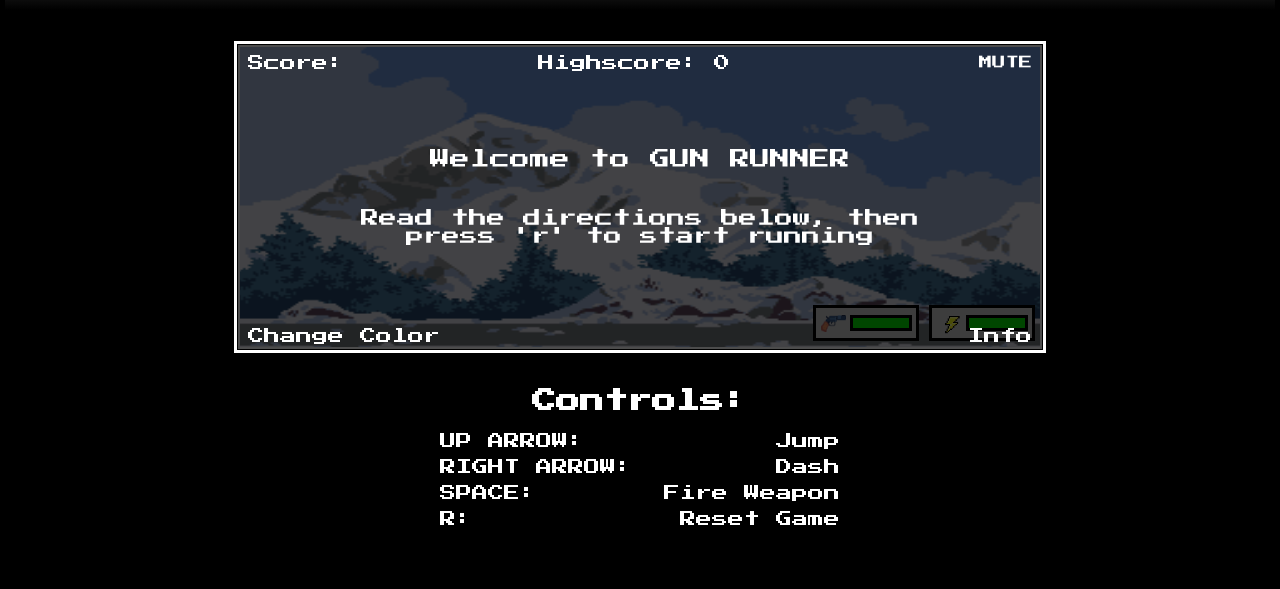
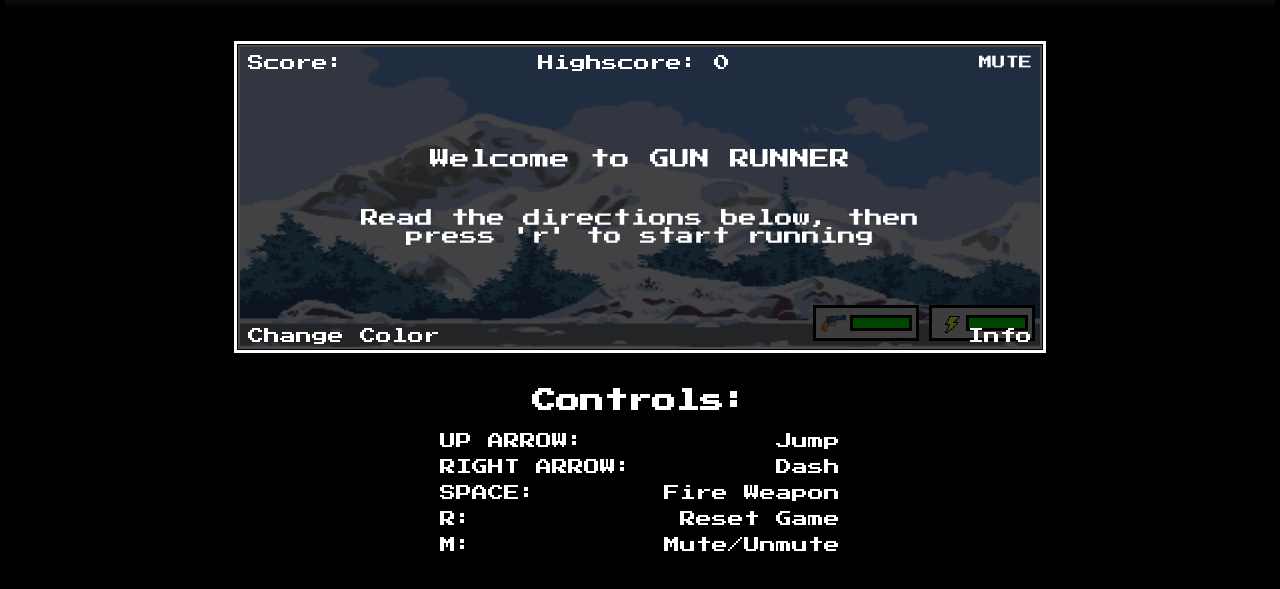
Before and after one commit to nickdraper8/gun-runner, a website built with webpack: page index.html in a window 1280 px wide. Shown: the part 77-666 px from the top of the page. Built offline with nearby package versions, Linux system fonts and the light colour scheme.

Commit message:
Update index.html

```diff
--- a/index.html
+++ b/index.html
@@ -109,6 +109,9 @@
       <div class="control">
         <div>R:</div><div>Reset Game</div>
       </div>
+      <div class="control">
+        <div>M:</div><div>Mute/Unmute</div>
+      </div>
     </main>
   </body>
 </html>
```
